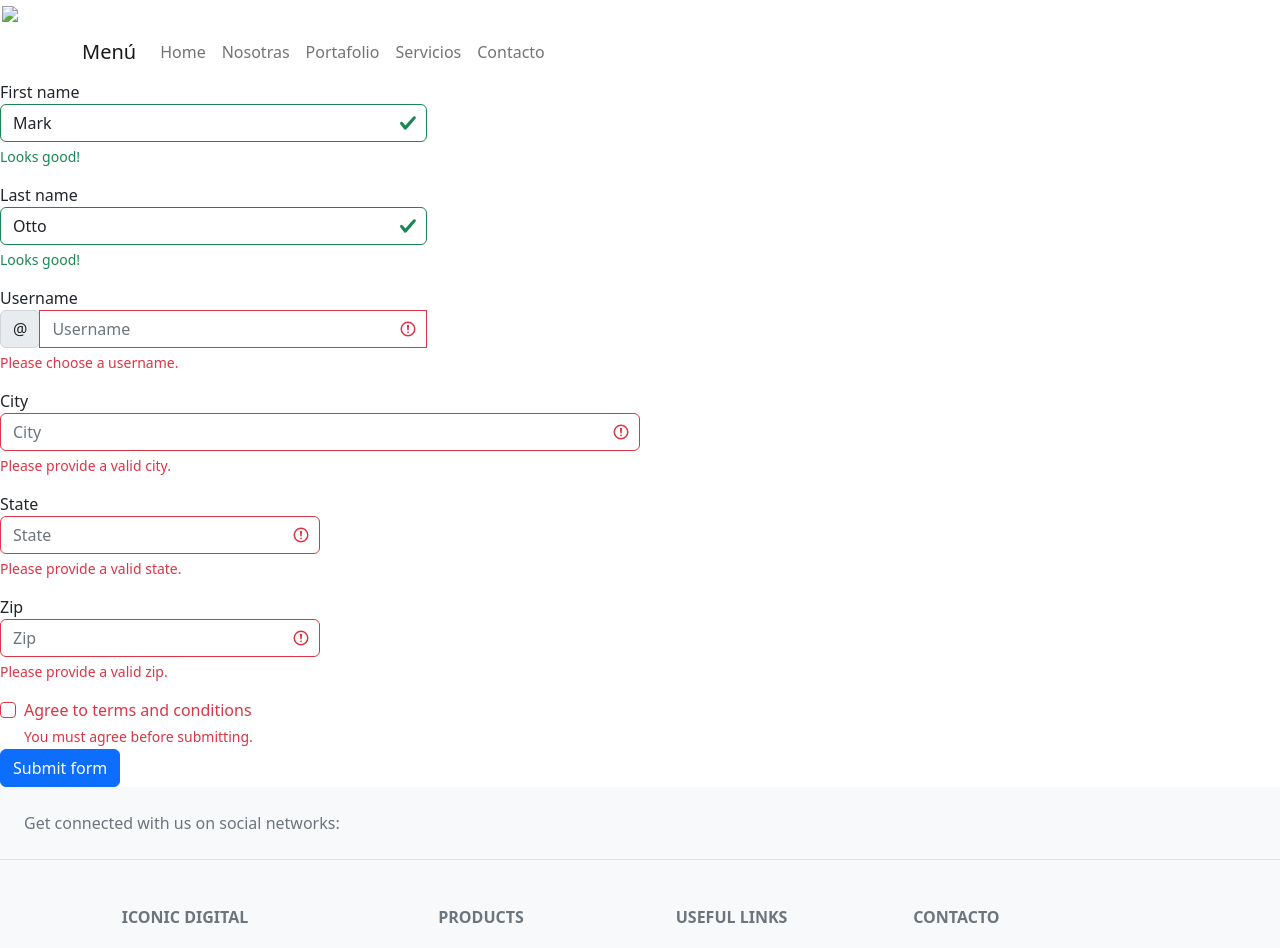
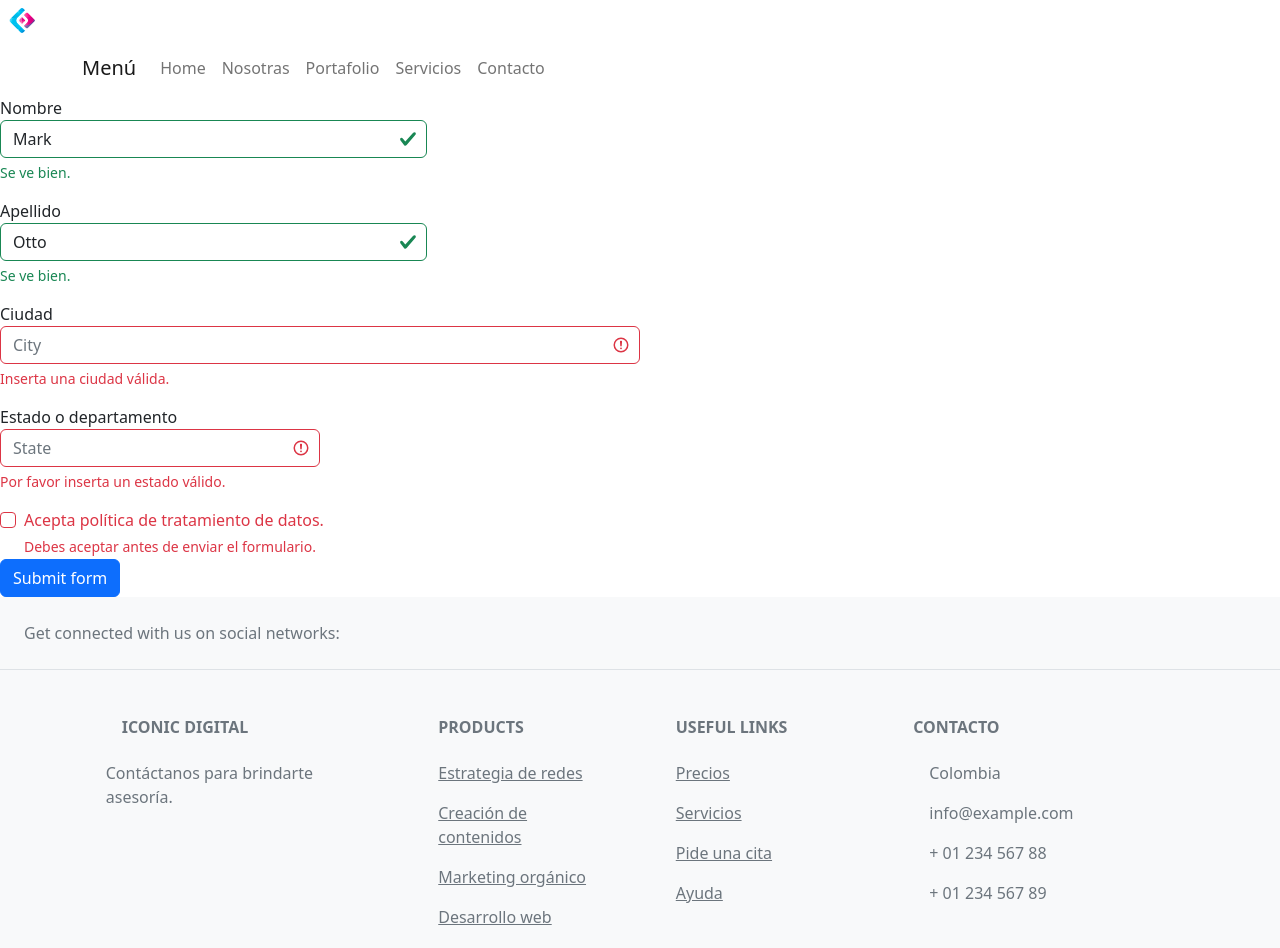
Before and after one commit to mco-03/Bootstrap, a plain HTML site: page pages/contacto.html in a window 1280 px wide. Shown: the top 948 px of the page. Drawn offline with nearby package versions, Linux system fonts and the light colour scheme.

Commit message:
cambios1

```diff
--- a/pages/contacto.html
+++ b/pages/contacto.html
@@ -5,12 +5,13 @@
     <meta http-equiv="X-UA-Compatible" content="IE=edge">
     <meta name="viewport" content="width=device-width, initial-scale=1.0">
     <link rel="stylesheet" href="https://cdn.jsdelivr.net/npm/bootstrap@5.2.0/dist/css/bootstrap.min.css">
-    <link rel="stylesheet" href="/css/style.css">
+    <link rel="stylesheet" href="../css/style.css">
     <title>BOOSTRAPP WEBSITE</title>
 </head>
 <body>
+  <!--Headear nav-->
     <header class="header"> </header>
-    <a href=""><img class="logo" src="img/logo.png"></a>
+    <a href=""><img class="logo" src="/img/logo.png"></a>
    <div class="container">
     <nav class="navbar navbar-expand-lg navbar-light">
         <a class="navbar-brand" href="#">Menú</a>
@@ -20,42 +21,42 @@
         <div class="collapse navbar-collapse" id="navbarNav">
           <ul class="navbar-nav">
             <li class="nav-item active">
-              <a class="nav-link" href="../index.html">Home<span class="sr-only"></span></a>
+              <a class="nav-link" href="/index.html">Home<span class="sr-only"></span></a>
             </li>
             <li class="nav-item">
-              <a class="nav-link" href="../pages/nosotras.html">Nosotras</a>
+              <a class="nav-link" href="/pages/nosotras.html">Nosotras</a>
             </li>
             <li class="nav-item">
-              <a class="nav-link" href="../pages/portafolio.html">Portafolio</a>
+              <a class="nav-link" href="/pages/portafolio.html">Portafolio</a>
             </li>
             <li class="nav-item">
-              <a class="nav-link" href="../pages/servicios.html">Servicios</a>
+              <a class="nav-link" href="/pages/servicios.html">Servicios</a>
             </li>
             <li class="nav-item">
-              <a class="nav-link" href="../pages/contacto.html">Contacto</a>
+              <a class="nav-link" href="/pages/contacto.html">Contacto</a>
             </li>
           </ul>
         </div>
       </nav>
    </div>
-
+<!--Contact form-->
    <form>
     <div class="form-row">
       <div class="col-md-4 mb-3">
-        <label for="validationServer01">First name</label>
+        <label for="validationServer01">Nombre</label>
         <input type="text" class="form-control is-valid" id="validationServer01" placeholder="First name" value="Mark" required>
         <div class="valid-feedback">
-          Looks good!
+          Se ve bien.
         </div>
       </div>
       <div class="col-md-4 mb-3">
-        <label for="validationServer02">Last name</label>
+        <label for="validationServer02">Apellido</label>
         <input type="text" class="form-control is-valid" id="validationServer02" placeholder="Last name" value="Otto" required>
         <div class="valid-feedback">
-          Looks good!
+          Se ve bien.
         </div>
       </div>
-      <div class="col-md-4 mb-3">
+      <!-- <div class="col-md-4 mb-3">
         <label for="validationServerUsername">Username</label>
         <div class="input-group">
           <div class="input-group-prepend">
@@ -67,38 +68,38 @@
           </div>
         </div>
       </div>
-    </div>
+    </div> -->
     <div class="form-row">
       <div class="col-md-6 mb-3">
-        <label for="validationServer03">City</label>
+        <label for="validationServer03">Ciudad</label>
         <input type="text" class="form-control is-invalid" id="validationServer03" placeholder="City" required>
         <div class="invalid-feedback">
-          Please provide a valid city.
+          Inserta una ciudad válida.
         </div>
       </div>
       <div class="col-md-3 mb-3">
-        <label for="validationServer04">State</label>
+        <label for="validationServer04">Estado o departamento</label>
         <input type="text" class="form-control is-invalid" id="validationServer04" placeholder="State" required>
         <div class="invalid-feedback">
-          Please provide a valid state.
+          Por favor inserta un estado válido.
         </div>
       </div>
-      <div class="col-md-3 mb-3">
+      <!-- <div class="col-md-3 mb-3">
         <label for="validationServer05">Zip</label>
         <input type="text" class="form-control is-invalid" id="validationServer05" placeholder="Zip" required>
         <div class="invalid-feedback">
           Please provide a valid zip.
-        </div>
+        </div> -->
       </div>
     </div>
     <div class="form-group">
       <div class="form-check">
         <input class="form-check-input is-invalid" type="checkbox" value="" id="invalidCheck3" required>
         <label class="form-check-label" for="invalidCheck3">
-          Agree to terms and conditions
+          Acepta política de tratamiento de datos.
         </label>
         <div class="invalid-feedback">
-          You must agree before submitting.
+          Debes aceptar antes de enviar el formulario.
         </div>
       </div>
     </div>
```
Also changed, not shown: index.html (+7 -5 lines), pages/nosotras.html (+9 -8 lines), pages/portafolio.html (+9 -8 lines), pages/servicios.html (+9 -8 lines).
